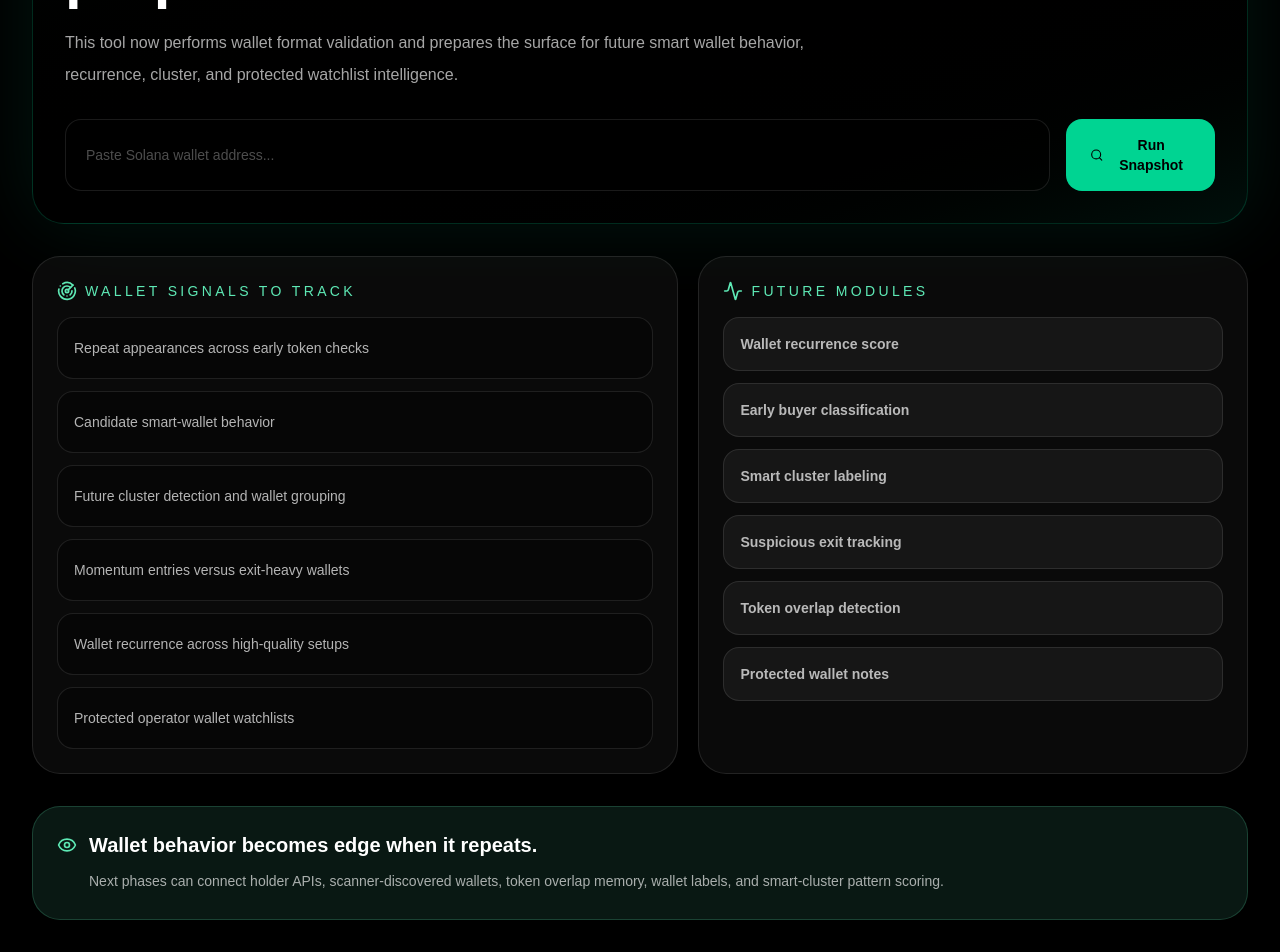
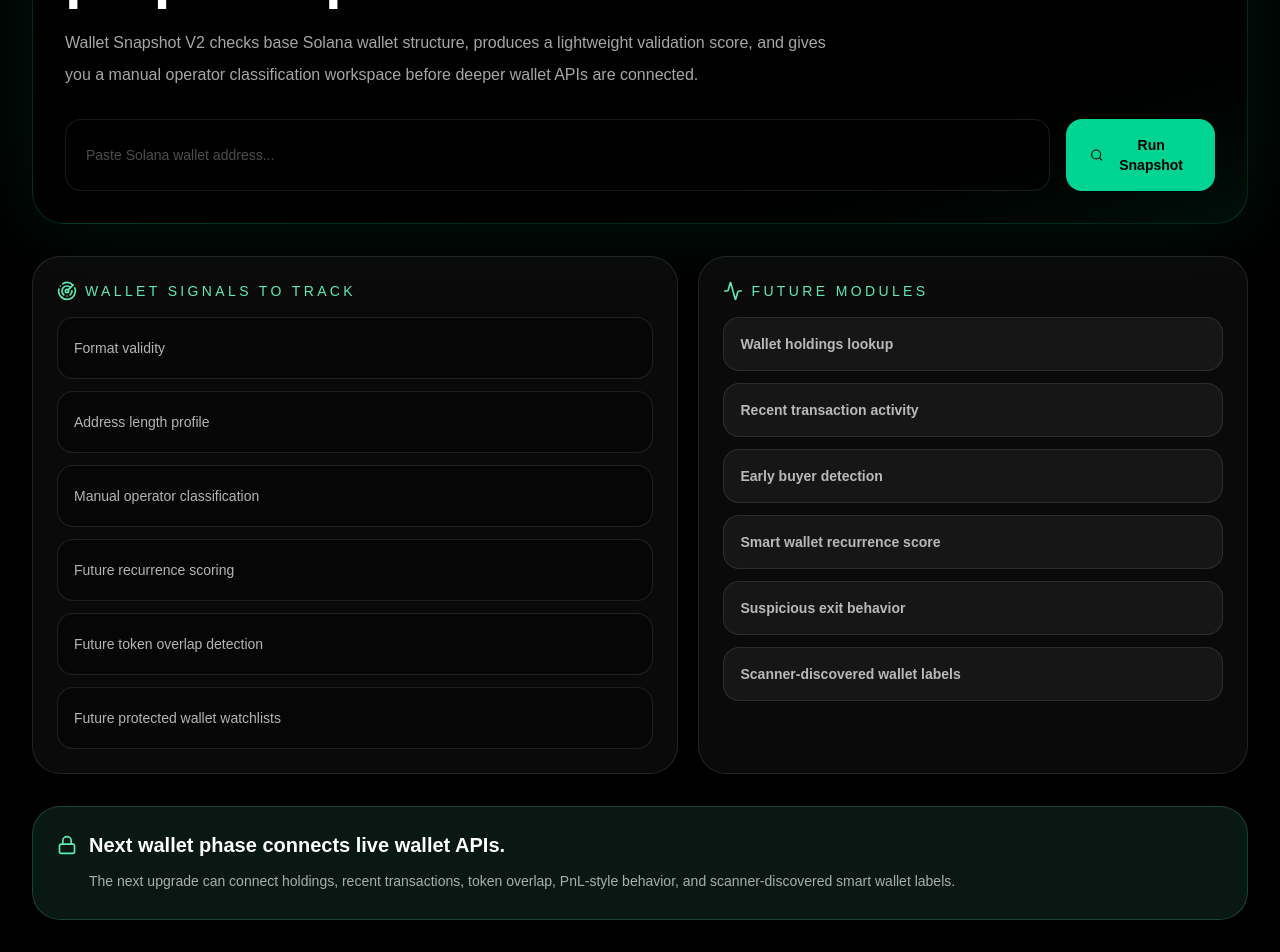
Before and after one commit to Allmyintuition/trust-the-signal, a Next.js app: page /tools/wallet-snapshot in a window 1280 px wide. Shown: the part 337-1289 px from the top of the page. Built offline with nearby package versions, Linux system fonts and the light colour scheme.

Commit message:
phase 43 upgrade wallet snapshot v2 intelligence

```diff
--- a/app/tools/wallet-snapshot/page.js
+++ b/app/tools/wallet-snapshot/page.js
@@ -11,52 +11,105 @@ import {
     Search,
     CheckCircle2,
     AlertTriangle,
+    ShieldCheck,
+    Lock,
 } from "lucide-react";
 
+const SOLANA_ADDRESS_REGEX = /^[1-9A-HJ-NP-Za-km-z]{32,44}$/;
+
 const walletSignals = [
-    "Repeat appearances across early token checks",
-    "Candidate smart-wallet behavior",
-    "Future cluster detection and wallet grouping",
-    "Momentum entries versus exit-heavy wallets",
-    "Wallet recurrence across high-quality setups",
-    "Protected operator wallet watchlists",
+    "Format validity",
+    "Address length profile",
+    "Manual operator classification",
+    "Future recurrence scoring",
+    "Future token overlap detection",
+    "Future protected wallet watchlists",
 ];
 
 const futureModules = [
-    "Wallet recurrence score",
-    "Early buyer classification",
-    "Smart cluster labeling",
-    "Suspicious exit tracking",
-    "Token overlap detection",
-    "Protected wallet notes",
+    "Wallet holdings lookup",
+    "Recent transaction activity",
+    "Early buyer detection",
+    "Smart wallet recurrence score",
+    "Suspicious exit behavior",
+    "Scanner-discovered wallet labels",
 ];
 
-const SOLANA_ADDRESS_REGEX = /^[1-9A-HJ-NP-Za-km-z]{32,44}$/;
+function scoreWallet(wallet) {
+    const clean = wallet.trim();
+
+    if (!clean) {
+        return {
+            valid: false,
+            score: 0,
+            label: "No Wallet Entered",
+            verdict: "Paste a Solana wallet address to run snapshot validation.",
+            flags: ["missing_wallet"],
+        };
+    }
+
+    const flags = [];
+    let score = 50;
+
+    if (!SOLANA_ADDRESS_REGEX.test(clean)) {
+        return {
+            valid: false,
+            score: 10,
+            label: "Invalid Format",
+            verdict:
+                "This does not match the expected Solana wallet address format.",
+            flags: ["invalid_format"],
+        };
+    }
+
+    score += 25;
+
+    if (clean.length >= 40 && clean.length <= 44) {
+        score += 15;
+    } else {
+        score += 5;
+        flags.push("unusual_length_profile");
+    }
+
+    if (clean.includes("111111")) {
+        score -= 8;
+        flags.push("repeated_character_pattern");
+    }
+
+    const finalScore = Math.max(0, Math.min(100, score));
+
+    let label = "Format Confirmed";
+    let verdict =
+        "Wallet passes base validation and is ready for deeper behavior intelligence later.";
+
+    if (finalScore >= 85) {
+        label = "Clean Format";
+        verdict =
+            "Wallet structure looks clean by base validation. Deeper activity review can be connected next.";
+    } else if (finalScore >= 60) {
+        label = "Review Ready";
+        verdict =
+            "Wallet format is valid, but a deeper future activity check would improve confidence.";
+    }
+
+    return {
+        valid: true,
+        score: finalScore,
+        label,
+        verdict,
+        flags,
+    };
+}
 
 export default function WalletSnapshotToolPage() {
     const [wallet, setWallet] = useState("");
     const [submittedWallet, setSubmittedWallet] = useState("");
+    const [operatorLabel, setOperatorLabel] = useState("watch");
+    const [operatorNote, setOperatorNote] = useState("");
 
     const walletStatus = useMemo(() => {
         if (!submittedWallet) return null;
-
-        const clean = submittedWallet.trim();
-
-        if (!SOLANA_ADDRESS_REGEX.test(clean)) {
-            return {
-                valid: false,
-                title: "Invalid Wallet Format",
-                description:
-                    "This does not look like a valid Solana wallet address. Check length, characters, and spacing.",
-            };
-        }
-
-        return {
-            valid: true,
-            title: "Wallet Format Confirmed",
-            description:
-                "This wallet passes base Solana address format checks. Deeper behavior scoring can be connected in the next intelligence phase.",
-        };
+        return scoreWallet(submittedWallet);
     }, [submittedWallet]);
 
     function runSnapshot() {
@@ -74,7 +127,7 @@ export default function WalletSnapshotToolPage() {
                             TRUST THE SIGNAL
                         </p>
                         <h1 className="text-lg font-semibold tracking-[0.2em]">
-                            WALLET SNAPSHOT
+                            WALLET SNAPSHOT V2
                         </h1>
                     </div>
 
@@ -107,13 +160,13 @@ export default function WalletSnapshotToolPage() {
                     </div>
 
                     <h2 className="max-w-4xl text-4xl font-black tracking-tight sm:text-6xl">
-                        Validate wallet format and prepare behavior review.
+                        Validate wallet structure and prepare operator notes.
                     </h2>
 
                     <p className="mt-5 max-w-3xl text-base leading-8 text-white/65">
-                        This tool now performs wallet format validation and prepares the
-                        surface for future smart wallet behavior, recurrence, cluster, and
-                        protected watchlist intelligence.
+                        Wallet Snapshot V2 checks base Solana wallet structure, produces a
+                        lightweight validation score, and gives you a manual operator
+                        classification workspace before deeper wallet APIs are connected.
                     </p>
 
                     <div className="mt-7 flex flex-col gap-4 md:flex-row">
@@ -137,8 +190,9 @@ export default function WalletSnapshotToolPage() {
                 </div>
 
                 {walletStatus && (
+                    <div className="mt-8 grid gap-5 lg:grid-cols-[0.85fr_1.15fr]">
                         <div
-                        className={`mt-8 rounded-[1.75rem] border p-6 ${walletStatus.valid
+                            className={`rounded-[1.75rem] border p-6 ${walletStatus.valid
                                 ? "border-emerald-300/25 bg-emerald-300/10"
                                 : "border-red-300/25 bg-red-300/10"
                                 }`}
@@ -151,16 +205,97 @@ export default function WalletSnapshotToolPage() {
                                 )}
 
                                 <div>
-                                <h3 className="text-2xl font-black">{walletStatus.title}</h3>
-                                <p className="mt-2 text-sm leading-7 text-white/65">
-                                    {walletStatus.description}
+                                    <p className="text-xs font-black uppercase tracking-[0.25em] text-white/45">
+                                        Snapshot Result
                                     </p>
+
+                                    <h3 className="mt-3 text-3xl font-black">
+                                        {walletStatus.label}
+                                    </h3>
+
+                                    <p className="mt-3 text-sm leading-7 text-white/65">
+                                        {walletStatus.verdict}
+                                    </p>
+
+                                    <div className="mt-5 rounded-2xl border border-white/10 bg-black/35 p-4">
+                                        <p className="text-xs uppercase tracking-[0.2em] text-white/35">
+                                            Wallet Score
+                                        </p>
+                                        <p className="mt-2 text-5xl font-black text-emerald-300">
+                                            {walletStatus.score}
+                                        </p>
+                                    </div>
 
                                     <p className="mt-4 break-all font-mono text-xs text-white/45">
                                         {submittedWallet}
                                     </p>
                                 </div>
                             </div>
+                        </div>
+
+                        <div className="rounded-[1.75rem] border border-white/10 bg-white/[0.04] p-6">
+                            <div className="mb-4 flex items-center gap-2 text-emerald-300">
+                                <ShieldCheck className="h-5 w-5" />
+                                <p className="text-sm uppercase tracking-[0.24em]">
+                                    Manual Operator Classification
+                                </p>
+                            </div>
+
+                            <div className="grid gap-4">
+                                <select
+                                    value={operatorLabel}
+                                    onChange={(e) => setOperatorLabel(e.target.value)}
+                                    className="rounded-2xl border border-white/10 bg-black/40 px-4 py-4 text-sm font-bold outline-none"
+                                >
+                                    <option value="watch">watch</option>
+                                    <option value="high_interest">high_interest</option>
+                                    <option value="revisit">revisit</option>
+                                    <option value="dead">dead</option>
+                                    <option value="premium_candidate">premium_candidate</option>
+                                </select>
+
+                                <textarea
+                                    value={operatorNote}
+                                    onChange={(e) => setOperatorNote(e.target.value)}
+                                    placeholder="Manual wallet note / reason to revisit / pattern observed..."
+                                    className="min-h-[130px] rounded-2xl border border-white/10 bg-black/40 px-4 py-4 text-sm outline-none placeholder:text-white/30"
+                                />
+
+                                <div className="rounded-2xl border border-cyan-300/15 bg-cyan-300/5 p-4">
+                                    <p className="text-xs font-black uppercase tracking-[0.2em] text-cyan-200">
+                                        Local Operator Note
+                                    </p>
+                                    <p className="mt-2 text-sm leading-7 text-white/65">
+                                        Label: <span className="font-black">{operatorLabel}</span>
+                                    </p>
+                                    <p className="mt-1 text-sm leading-7 text-white/65">
+                                        {operatorNote || "No note added yet."}
+                                    </p>
+                                </div>
+                            </div>
+                        </div>
+
+                        {walletStatus.flags.length > 0 && (
+                            <div className="lg:col-span-2 rounded-[1.75rem] border border-yellow-300/20 bg-yellow-300/10 p-6">
+                                <div className="mb-4 flex items-center gap-2 text-yellow-200">
+                                    <AlertTriangle className="h-5 w-5" />
+                                    <p className="text-sm uppercase tracking-[0.24em]">
+                                        Snapshot Flags
+                                    </p>
+                                </div>
+
+                                <div className="flex flex-wrap gap-3">
+                                    {walletStatus.flags.map((flag) => (
+                                        <span
+                                            key={flag}
+                                            className="rounded-full border border-white/10 bg-black/30 px-4 py-2 text-xs font-black uppercase tracking-[0.16em] text-white/75"
+                                        >
+                                            {flag}
+                                        </span>
+                                    ))}
+                                </div>
+                            </div>
+                        )}
                     </div>
                 )}
 
@@ -208,15 +343,15 @@ export default function WalletSnapshotToolPage() {
 
                 <div className="mt-8 rounded-[1.75rem] border border-emerald-300/20 bg-emerald-300/10 p-6">
                     <div className="flex items-start gap-3">
-                        <Eye className="mt-1 h-5 w-5 text-emerald-300" />
+                        <Lock className="mt-1 h-5 w-5 text-emerald-300" />
                         <div>
                             <h3 className="text-xl font-black">
-                                Wallet behavior becomes edge when it repeats.
+                                Next wallet phase connects live wallet APIs.
                             </h3>
                             <p className="mt-2 text-sm leading-7 text-white/65">
-                                Next phases can connect holder APIs, scanner-discovered wallets,
-                                token overlap memory, wallet labels, and smart-cluster pattern
-                                scoring.
+                                The next upgrade can connect holdings, recent transactions,
+                                token overlap, PnL-style behavior, and scanner-discovered smart
+                                wallet labels.
                             </p>
                         </div>
                     </div>
```
Lines whose indentation alone changed are shown as unchanged.
